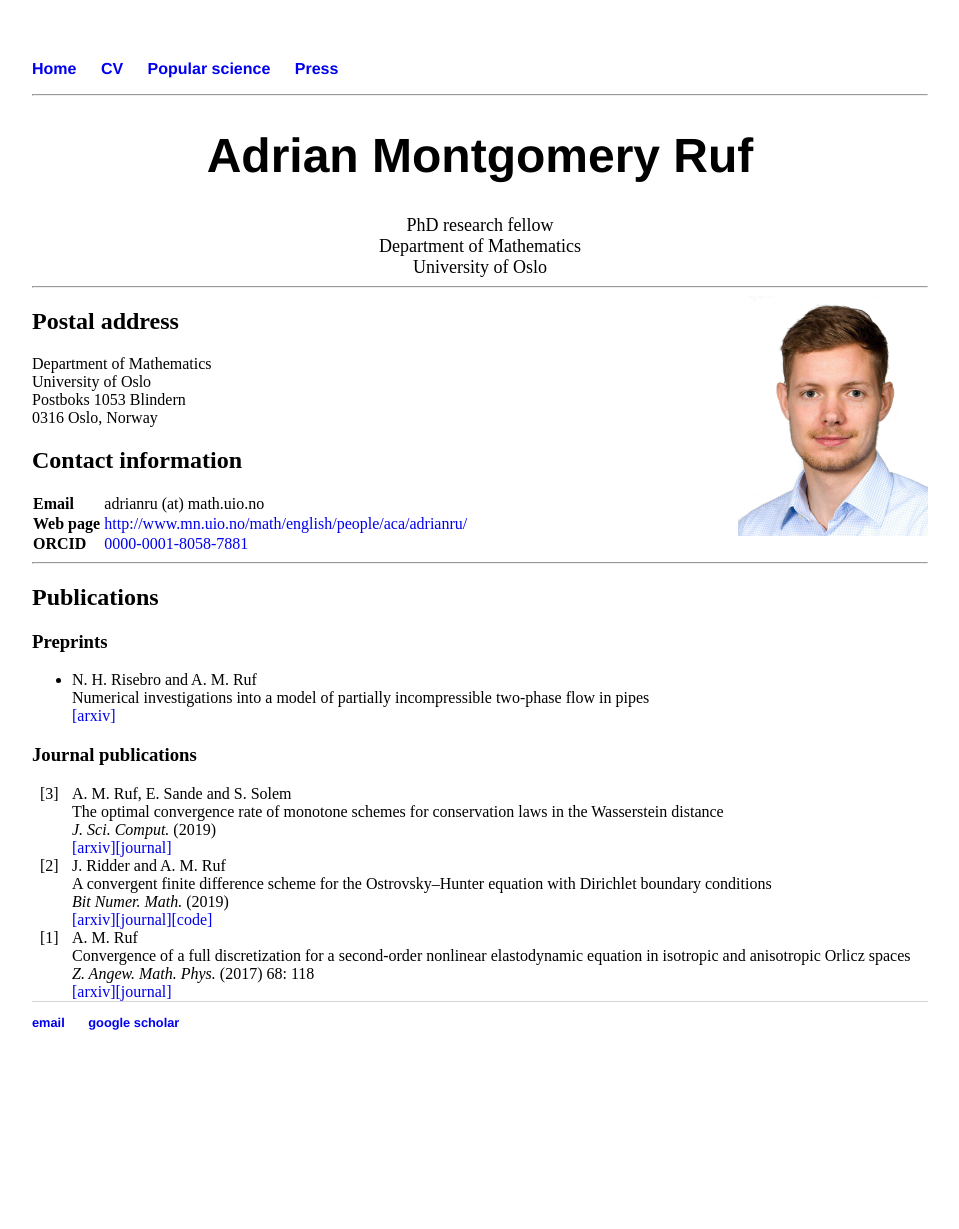
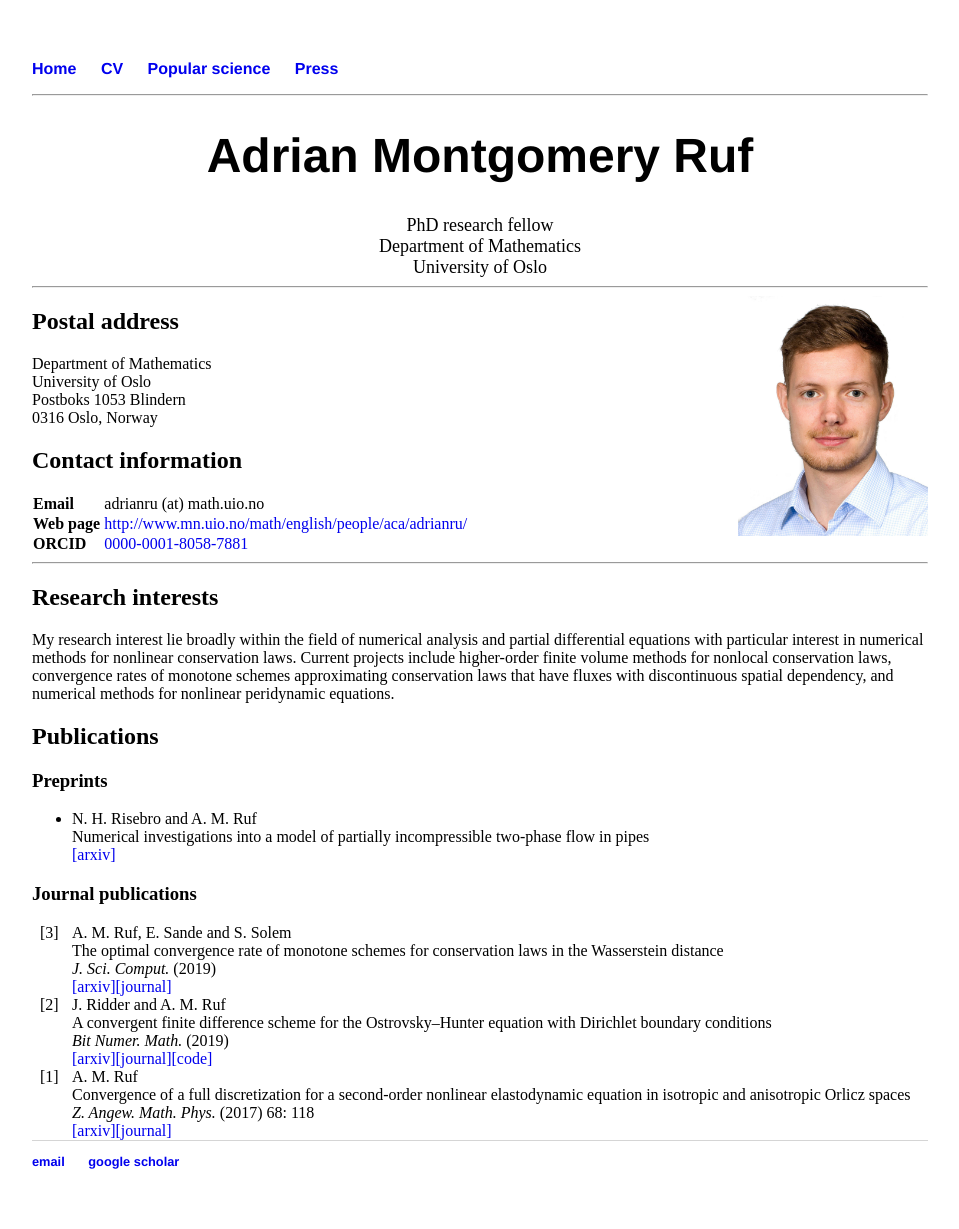
Before and after one commit to adrianmruf/adrianmruf.github.io, a Jekyll site: the page built from index.html, in a window 1280 px wide. Shown: the whole page, without its empty margins (160-1119 px from the left). Built offline with Jekyll 4.4.1, drawn with Linux system fonts in a browser that asks for light colours; before the commit the page ends 1090 px from its top, so only the background shows below that.

Commit message:
Included research interests

```diff
--- a/index.html
+++ b/index.html
@@ -50,6 +50,11 @@ th {
 
 <hr />
 
+	<h2>Research interests</h2>
+	My research interest lie broadly within the field of numerical analysis and partial differential equations with particular interest in numerical methods for nonlinear conservation laws.
+
+	Current projects include higher-order finite volume methods for nonlocal conservation laws, convergence rates of monotone schemes approximating conservation laws that have fluxes with discontinuous spatial dependency, and numerical methods for nonlinear peridynamic equations.
+
 	<h2>Publications</h2>
 
 	<h3>Preprints</h3>
```
